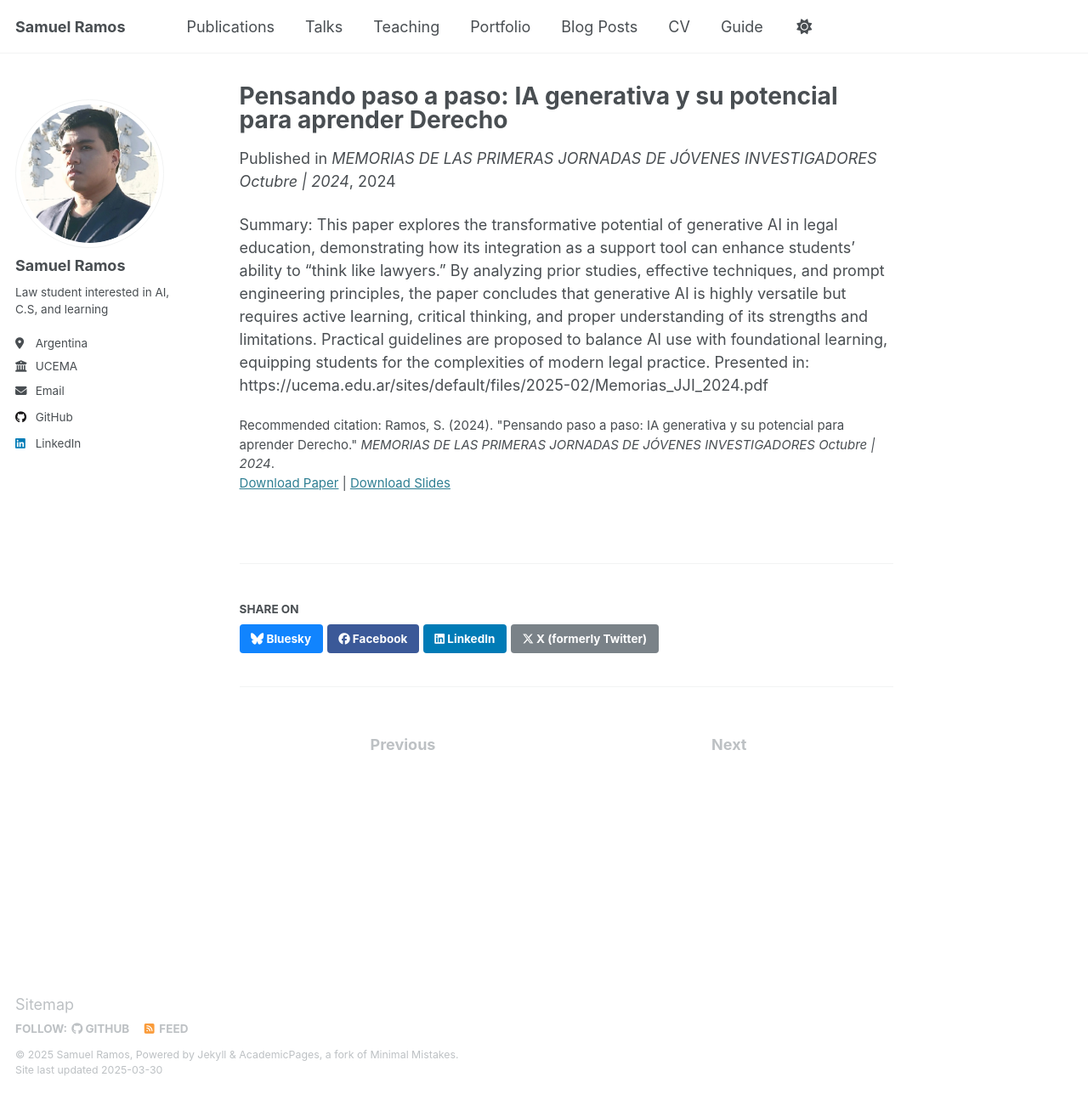
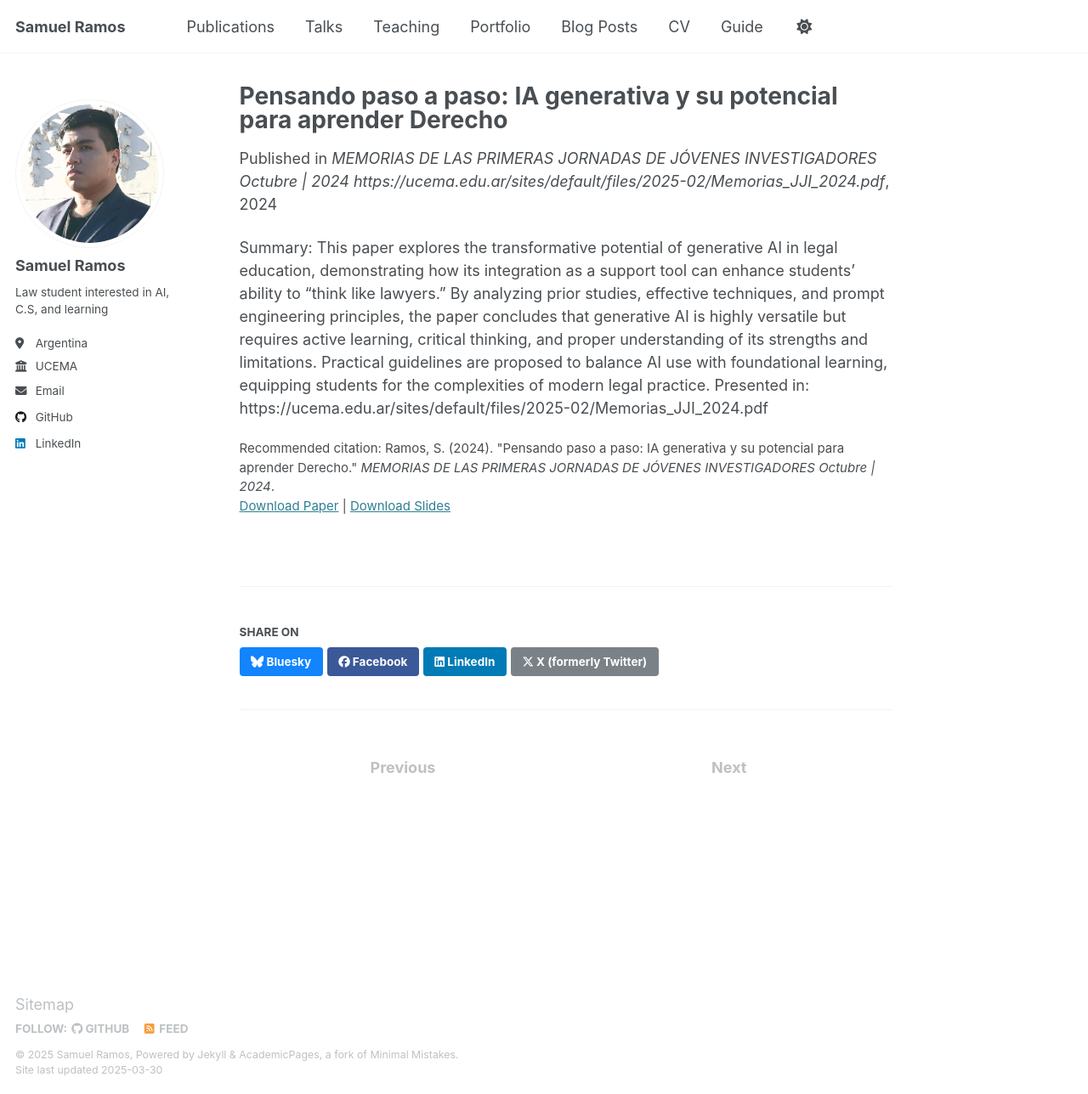
Before and after one commit to saiefr/saiefr.github.io, a Jekyll site: the page built from _publications/2024-10_paper-jornadas ucema.md, in a window 1280 px wide and 1288 px high. Shown: the whole window at 85% size. Built offline with Jekyll 4.4.1, drawn with Linux system fonts in a browser that asks for light colours; part of the change alters nothing that is shown.

Commit message:
Update 2024-10_paper-jornadas ucema.md

```diff
--- a/_publications/2024-10_paper-jornadas ucema.md
+++ b/_publications/2024-10_paper-jornadas ucema.md
@@ -3,7 +3,7 @@ title: "Pensando paso a paso: IA generativa y su potencial para aprender Derecho
 collection: publications
 category: papers
 date: Oct 2024
-venue: 'MEMORIAS DE LAS PRIMERAS JORNADAS DE JÓVENES INVESTIGADORES Octubre | 2024'
+venue: 'MEMORIAS DE LAS PRIMERAS JORNADAS DE JÓVENES INVESTIGADORES Octubre | 2024 https://ucema.edu.ar/sites/default/files/2025-02/Memorias_JJI_2024.pdf'
 slidesurl: 'https://saiefr.github.io/files/paper1_slides.pdf'
 paperurl: 'https://saiefr.github.io/files/paper1.pdf'
 citation: 'Ramos, S. (2024). &quot;Pensando paso a paso: IA generativa y su potencial para aprender Derecho.&quot; <i>MEMORIAS DE LAS PRIMERAS JORNADAS DE JÓVENES INVESTIGADORES Octubre | 2024</i>.'
```
